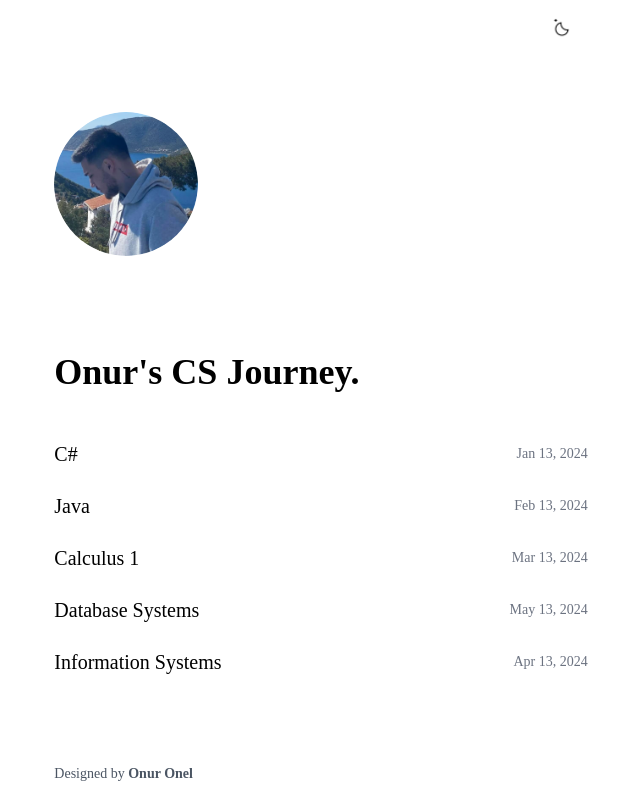
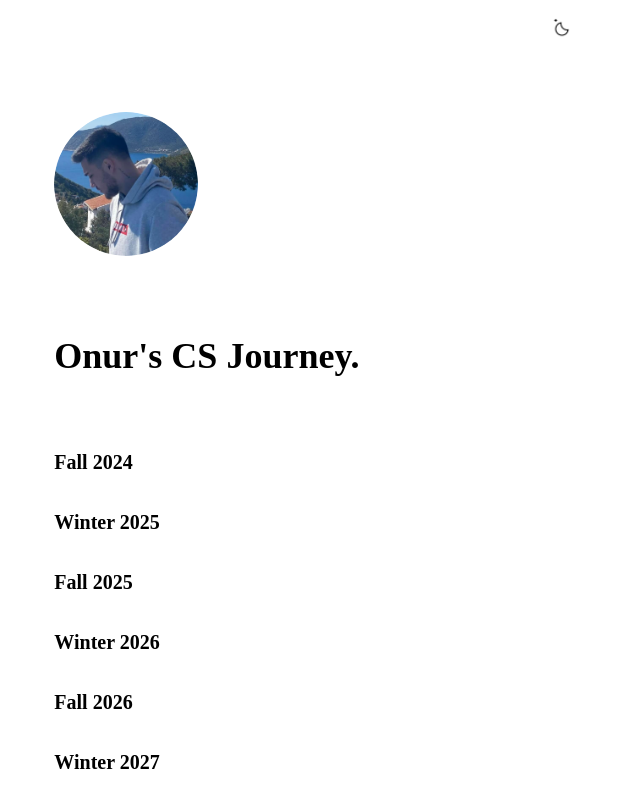
Before and after one commit to onurqnel/Blog-myCsJourney, a React (Vite) app: page / in a window 1280 px wide. Shown: the top 800 px of the page, without its empty margins (319-959 px from the left). Built offline with nearby package versions, Linux system fonts and the light colour scheme; a web font is replaced by a local one.

Commit message:
Added new terms

```diff
--- a/src/AppRouter.jsx
+++ b/src/AppRouter.jsx
@@ -1,17 +1,14 @@
 import React, { Suspense, lazy } from "react";
-import {
-  BrowserRouter as Router,
-  Routes,
-  Route,
-  Navigate,
-} from "react-router-dom";
+import { BrowserRouter as Router, Routes, Route } from "react-router-dom";
 import Layout from "./components/layout/Layout";
 
+const Csharp = lazy(() => import("./pages/SubjectCsharp/Csharp"));
 const Java = lazy(() => import("./pages/SubjectJava/Java"));
 const Mathematics = lazy(() => import("./pages/SubjectMath/Mathematics"));
-const InformationSystems = lazy(() => import("./pages/IntroIS/InformationSystems"));
 const Database = lazy(() => import("./pages/SubjectDatabase/Database"));
-const Csharp = lazy(() => import("./pages/SubjectCsharp/Csharp"));
+const InformationSystems = lazy(() =>
+  import("./pages/IntroIS/InformationSystems")
+);
 
 const AppRouter = () => {
   return (
@@ -19,12 +16,15 @@ const AppRouter = () => {
       <Layout>
         <Suspense fallback={<div>Loading...</div>}>
           <Routes>
-            <Route path="/" element={<Navigate to="/" />} />
-            <Route path="/Java/*" element={<Java />} />
-            <Route path="/Mathematics/*" element={<Mathematics />} />
-            <Route path="/InformationSystems/*" element={<InformationSystems />} />
-            <Route path="/Database/*" element={<Database />} />
-            <Route path="/Csharp/*" element={<Csharp />} />
+            <Route path="/" element={<div />} />
+            <Route path="/Fall24/Csharp/*" element={<Csharp />} />
+            <Route path="/Fall24/Java/*" element={<Java />} />
+            <Route path="/Fall24/Mathematics/*" element={<Mathematics />} />
+            <Route path="/Fall24/Database/*" element={<Database />} />
+            <Route
+              path="/Fall24/InformationSystems/*"
+              element={<InformationSystems />}
+            />
           </Routes>
         </Suspense>
       </Layout>
--- a/src/components/layout/Header.jsx
+++ b/src/components/layout/Header.jsx
@@ -2,7 +2,7 @@ import React from 'react';
 
 const Header = () => {
   return (
-    <div className="mt-10">
+    <div className="mt-6 mb-6">
       <h1 className="text-4xl font-bold font-piazzolla">Onur's CS Journey.</h1>
     </div>
   );
--- a/src/components/picture/SubProfilePicture.jsx
+++ b/src/components/picture/SubProfilePicture.jsx
@@ -4,9 +4,7 @@ import ProfilePicture from "../layout/ProfilePicture";
 
 const SubProfilePicture = () => {
   return (
-    <Link to="/">
       <ProfilePicture size="small" />
-    </Link>
   );
 };
 
--- a/src/components/subjects/Subjects.jsx
+++ b/src/components/subjects/Subjects.jsx
@@ -1,22 +1,36 @@
-import React from "react";
+import React, { useState } from "react";
 import SubjectListItem from "./SubjectListItem";
-
-const subjectData = [
-  { to: "/Csharp", title: "C#", date: "Jan 13, 2024" },
-  { to: "/Java", title: "Java", date: "Feb 13, 2024" },
-  { to: "/Mathematics", title: "Calculus 1", date: "Mar 13, 2024" },
-  { to: "/Database", title: "Database Systems", date: "May 13, 2024" },
-  { to: "/InformationSystems", title: "Information Systems", date: "Apr 13, 2024" },
-];
+import { termData } from "../../data/termData";
 
 const Subjects = () => {
+  const [openTerms, setOpenTerms] = useState([]);
+  const handleTermClick = (term) => {
+    if (openTerms.includes(term)) {
+      setOpenTerms(openTerms.filter((t) => t !== term));
+    } else {
+      setOpenTerms([...openTerms, term]);
+    }
+  };
+
   return (
     <div className="font-piazzolla my-12">
-      <ul className="space-y-6">
-        {subjectData.map((subject) => (
-          <SubjectListItem key={subject.to} {...subject} />
-        ))}
-      </ul>
+      {termData.map((term) => (
+        <div key={term.term} className="mb-8">
+          <h2
+            className="text-xl font-semibold mb-4 cursor-pointer hover:underline"
+            onClick={() => handleTermClick(term.term)}
+          >
+            {term.term}
+          </h2>
+          {openTerms.includes(term.term) && (
+            <ul className="space-y-6">
+              {term.subjects.map((subject) => (
+                <SubjectListItem key={subject.to} {...subject} />
+              ))}
+            </ul>
+          )}
+        </div>
+      ))}
     </div>
   );
 };
--- /dev/null
+++ b/src/data/termData.jsx
@@ -0,0 +1,146 @@
+export const termData = [
+  {
+    term: "Fall 2024",
+    subjects: [
+      { to: "/Fall24/Csharp", title: "C#", date: "Jan 13, 2024" },
+      { to: "/Fall24/Java", title: "Java", date: "Feb 13, 2024" },
+      { to: "/Fall24/Mathematics", title: "Calculus 1", date: "Mar 13, 2024" },
+      {
+        to: "/Fall24/Database",
+        title: "Database Systems",
+        date: "May 13, 2024",
+      },
+      {
+        to: "/Fall24/InformationSystems",
+        title: "Information Systems",
+        date: "Apr 13, 2024",
+      },
+    ],
+  },
+  {
+    term: "Winter 2025",
+    subjects: [
+      { to: "/Fall24/Csharp", title: "C#", date: "Jan 13, 2024" },
+      { to: "/Fall24/Java", title: "Java", date: "Feb 13, 2024" },
+      { to: "/Fall24/Mathematics", title: "Calculus 1", date: "Mar 13, 2024" },
+      {
+        to: "/Fall24/Database",
+        title: "Database Systems",
+        date: "May 13, 2024",
+      },
+      {
+        to: "/Fall24/InformationSystems",
+        title: "Information Systems",
+        date: "Apr 13, 2024",
+      },
+    ],
+  },
+  {
+    term: "Fall 2025",
+    subjects: [
+      { to: "/Fall24/Csharp", title: "C#", date: "Jan 13, 2024" },
+      { to: "/Fall24/Java", title: "Java", date: "Feb 13, 2024" },
+      { to: "/Fall24/Mathematics", title: "Calculus 1", date: "Mar 13, 2024" },
+      {
+        to: "/Fall24/Database",
+        title: "Database Systems",
+        date: "May 13, 2024",
+      },
+      {
+        to: "/Fall24/InformationSystems",
+        title: "Information Systems",
+        date: "Apr 13, 2024",
+      },
+    ],
+  },
+  {
+    term: "Winter 2026",
+    subjects: [
+      { to: "/Fall24/Csharp", title: "C#", date: "Jan 13, 2024" },
+      { to: "/Fall24/Java", title: "Java", date: "Feb 13, 2024" },
+      { to: "/Fall24/Mathematics", title: "Calculus 1", date: "Mar 13, 2024" },
+      {
+        to: "/Fall24/Database",
+        title: "Database Systems",
+        date: "May 13, 2024",
+      },
+      {
+        to: "/Fall24/InformationSystems",
+        title: "Information Systems",
+        date: "Apr 13, 2024",
+      },
+    ],
+  },
+  {
+    term: "Fall 2026",
+    subjects: [
+      { to: "/Fall24/Csharp", title: "C#", date: "Jan 13, 2024" },
+      { to: "/Fall24/Java", title: "Java", date: "Feb 13, 2024" },
+      { to: "/Fall24/Mathematics", title: "Calculus 1", date: "Mar 13, 2024" },
+      {
+        to: "/Fall24/Database",
+        title: "Database Systems",
+        date: "May 13, 2024",
+      },
+      {
+        to: "/Fall24/InformationSystems",
+        title: "Information Systems",
+        date: "Apr 13, 2024",
+      },
+    ],
+  },
+  {
+    term: "Winter 2027",
+    subjects: [
+      { to: "/Fall24/Csharp", title: "C#", date: "Jan 13, 2024" },
+      { to: "/Fall24/Java", title: "Java", date: "Feb 13, 2024" },
+      { to: "/Fall24/Mathematics", title: "Calculus 1", date: "Mar 13, 2024" },
+      {
+        to: "/Fall24/Database",
+        title: "Database Systems",
+        date: "May 13, 2024",
+      },
+      {
+        to: "/Fall24/InformationSystems",
+        title: "Information Systems",
+        date: "Apr 13, 2024",
+      },
+    ],
+  },
+  {
+    term: "Fall 2027",
+    subjects: [
+      { to: "/Fall24/Csharp", title: "C#", date: "Jan 13, 2024" },
+      { to: "/Fall24/Java", title: "Java", date: "Feb 13, 2024" },
+      { to: "/Fall24/Mathematics", title: "Calculus 1", date: "Mar 13, 2024" },
+      {
+        to: "/Fall24/Database",
+        title: "Database Systems",
+        date: "May 13, 2024",
+      },
+      {
+        to: "/Fall24/InformationSystems",
+        title: "Information Systems",
+        date: "Apr 13, 2024",
+      },
+    ],
+  },
+  {
+    term: "Winter 2028",
+    subjects: [
+      { to: "/Fall24/Csharp", title: "C#", date: "Jan 13, 2024" },
+      { to: "/Fall24/Java", title: "Java", date: "Feb 13, 2024" },
+      { to: "/Fall24/Mathematics", title: "Calculus 1", date: "Mar 13, 2024" },
+      {
+        to: "/Fall24/Database",
+        title: "Database Systems",
+        date: "May 13, 2024",
+      },
+      {
+        to: "/Fall24/InformationSystems",
+        title: "Information Systems",
+        date: "Apr 13, 2024",
+      },
+    ],
+  },
+];
--- a/src/pages/SubjectMath/Derivatives.jsx
+++ b/src/pages/SubjectMath/Derivatives.jsx
@@ -8,7 +8,7 @@ const Derivatives = () => {
       <div className="my-24">
         <MathMarkdown notePath="/notes/Mathematics/Derivatives.md" />
       </div>
-      <GoBackButton to="/Mathematics" label="← Previous" />
+      <GoBackButton to="Fall24/Mathematics" label="← Previous" />
     </div>
   );
 };
--- a/src/pages/SubjectMath/Limits.jsx
+++ b/src/pages/SubjectMath/Limits.jsx
@@ -8,7 +8,7 @@ const Limits = () => {
       <div className="my-24">
         <MathMarkdown notePath="/notes/Mathematics/Limits.md" />
       </div>
-      <GoBackButton to="/Mathematics" label="← Previous" />
+      <GoBackButton to="Fall24/Mathematics" label="← Previous" />
     </div>
   );
 };
--- a/src/pages/SubjectMath/QuadraticFormula.jsx
+++ b/src/pages/SubjectMath/QuadraticFormula.jsx
@@ -10,7 +10,7 @@ const QuadraticFormula = () => {
         <br />
         <MathMarkdown notePath="/notes/Mathematics/QuadraticFormula.md" />
       </div>
-      <GoBackButton to="/Mathematics" label="← Previous" />
+      <GoBackButton to="Fall24/Mathematics" label="← Previous" />
     </div>
   );
 };
```
